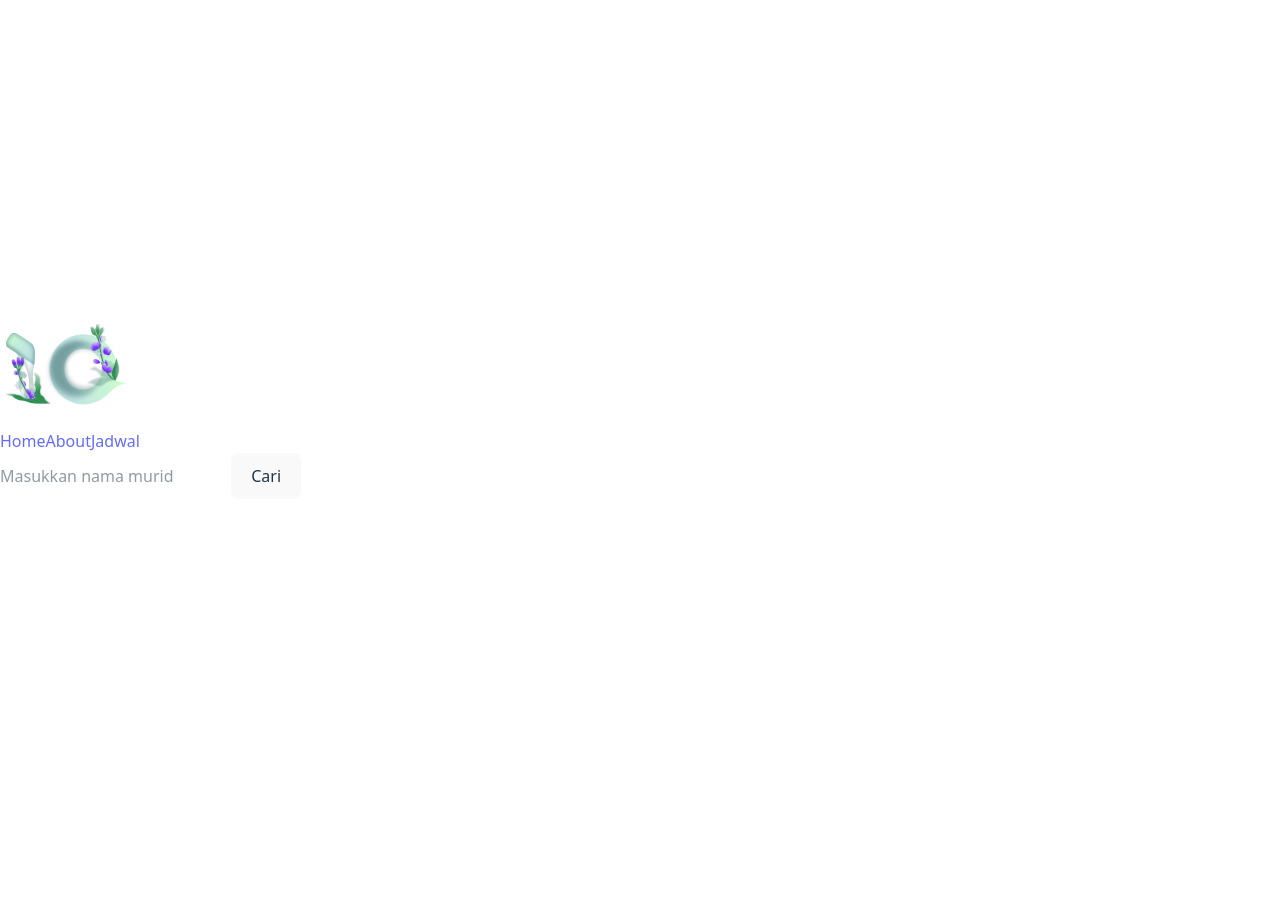
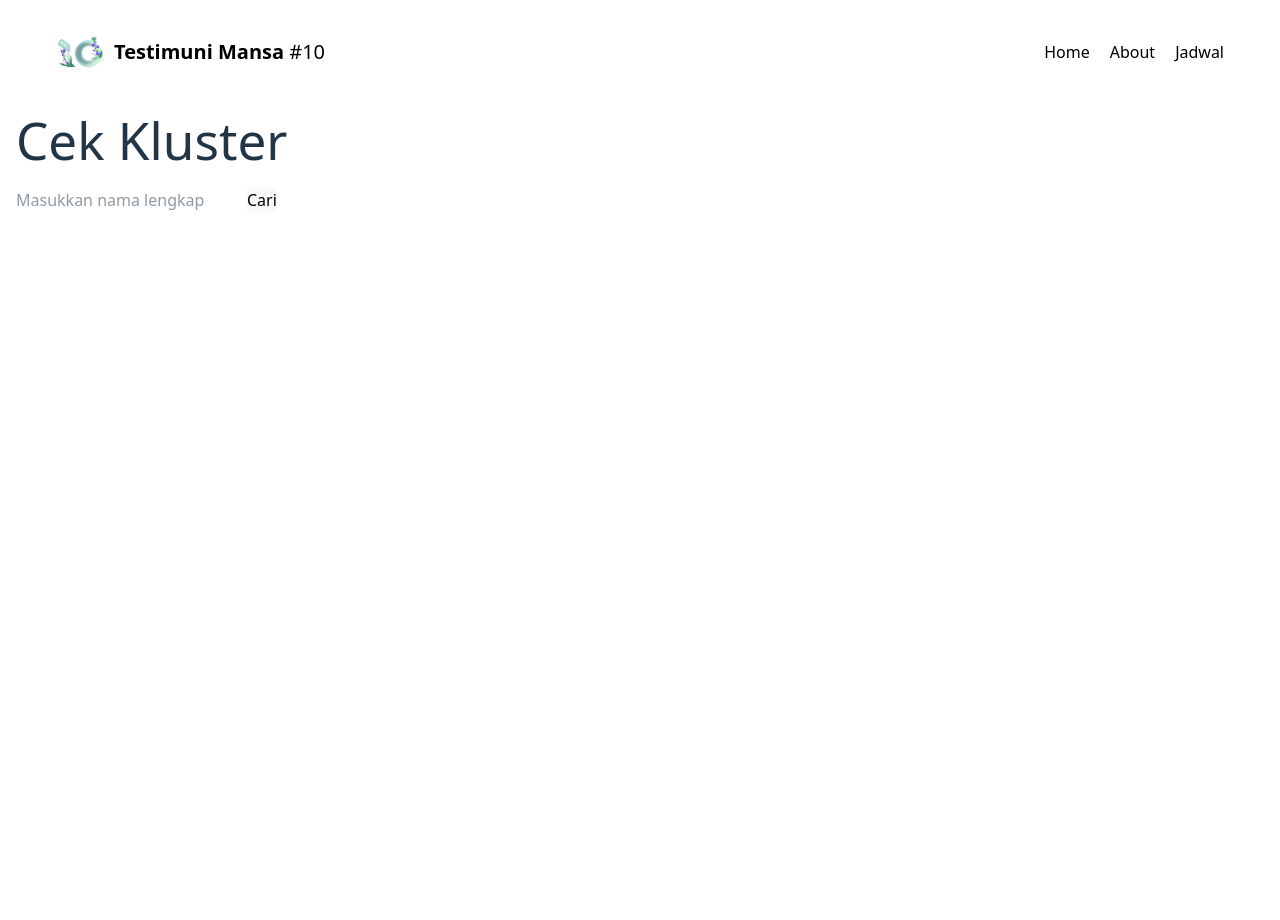
Before and after one commit to Artezi0/testimuanni, a React (Vite) app: page / in a window 1280 px wide. Shown: the top 920 px of the page. Before the commit the page ends 800 px from the top, so only its background shows below. Built offline with nearby package versions, Linux system fonts and the light colour scheme; no server answers.

Commit message:
added styling

```diff
--- a/src/App.jsx
+++ b/src/App.jsx
@@ -3,6 +3,7 @@ import Navbar from "./components/Navbar"
 import Home from "./pages/Home"
 import Jadwal from "./pages/Jadwal"
 import About from "./pages/About"
+import Footer from "./components/Footer"
 function App() {
   return (
     <BrowserRouter>
@@ -12,6 +13,7 @@ function App() {
         <Route path="/jadwal" element={<Jadwal />} />
         <Route path="/about" element={<About />} />
       </Routes>
+      <Footer />
     </BrowserRouter>
   )
 }
--- /dev/null
+++ b/src/components/Footer.jsx
@@ -0,0 +1,17 @@
+const Footer = () => {
+  return (
+    <footer className="footer w-full h-100 bg-white">
+      <div className="m-4 text-black">
+        <h1 className="footer_title">Testimuni Mansa #10</h1>
+        <ul className="footer_list">
+          <li className="footer_list-item">MAN 1 Yogyakarta, Jl. C. Simanjuntak No.60, Terban, Kec. Gondokusuman, Kota Yogyakarta, Daerah Istimewa Yogyakarta 55223</li>
+          <li className="footer_list-item">21-22 Januari 2026</li>
+          <li className="footer_list-item">Contact Person : 0812345789</li>
+        </ul>
+        <p>2026 TestiMuni. All rights reserved.</p>
+      </div>
+    </footer>
+  )
+}
+
+export default Footer
--- a/src/components/Navbar.jsx
+++ b/src/components/Navbar.jsx
@@ -1,15 +1,37 @@
 import { Link } from "react-router"
+import { useState } from "react"
 
 function Navbar() {
+  const [open, setOpen] = useState(false);
+
   return (
-    <nav className='navbar'>
-      <div className='navbar_logo'>
-        <img src="/src/assets/img/favicon.svg" alt="icon"/>
+    <nav className='navbar fixed w-full p-4'>
+      <div className={`h-18 flex justify-between bg-white ${open ? 'rounded-t-2xl' : 'rounded-2xl'} items-center`}>
+        <div className='flex items-center gap-2 ml-10'>
+          <img src="/src/assets/img/favicon.svg" alt="icon" height={50} width={50}/>
+          <p className="text-xl text-black"><span className="font-bold">Testimuni Mansa</span> #10</p>
+        </div>
+        {/* Desktop Navigation */}
+        <div className='hidden md:flex items-center gap-5 mr-10'>
+          <Link className="text-black" to="/">Home</Link>
+          <Link className="text-black" to="/about">About</Link>
+          <Link className="text-black" to="/jadwal">Jadwal</Link>
+        </div>
+        <button onClick={() => setOpen(!open)} className="md:hidden mr-10">!</button>
       </div>
-      <div className='navbar_menu'>
-        <Link className="navbar_menu-link" to="/">Home</Link>
-        <Link className="navbar_menu-link" to="/about">About</Link>
-        <Link className="navbar_menu-link" to="/jadwal">Jadwal</Link>
+      {/* Mobile Navigation */}
+      <div className={`md:hidden bg-white overflow-hidden transition-all duration-300 ease-in-out ${open ? "max-h-60 opacity-100" : "max-h-0 opacity-0"} rounded-b-2xl`}>
+        <div className="flex flex-col items-center gap-5 py-4">
+          <Link className="text-black" onClick={() => setOpen(false)} to="/">
+            Home
+          </Link>
+          <Link className="text-black" onClick={() => setOpen(false)} to="/about">
+            About
+          </Link>
+          <Link className="text-black" onClick={() => setOpen(false)} to="/jadwal">
+            Jadwal
+          </Link>
+        </div>
       </div>
     </nav>
   )
--- a/src/pages/About.jsx
+++ b/src/pages/About.jsx
@@ -5,7 +5,11 @@ const About = () => {
      document.title = "Tentang | Testimuni Mansa #10";
    }, []);
 
-  return <div>About Us</div>;
+  return (
+    <section className="w-full h-screen mt-24 p-3">
+      <h1>About Us</h1>
+    </section>
+  )
 }
 
 export default About;
--- a/src/pages/Home.jsx
+++ b/src/pages/Home.jsx
@@ -34,12 +34,13 @@ const Home = () => {
   };
 
   return (
-    <div>
+    <section className="w-full h-screen mt-24 p-4">
+      <h1 className="mb-5">Cek Kluster</h1>
       <form onSubmit={handleSearch}>
         <input
           value={name}
           onChange={(e) => setName(e.target.value)}
-          placeholder="Masukkan nama murid"
+          placeholder="Masukkan nama lengkap"
         />
         <button>Cari</button>
       </form>
@@ -53,7 +54,7 @@ const Home = () => {
           <p>Gugus: {result.kelas}</p>
         </div>
       )}
-    </div>
+    </section>
   );
 }
 
--- a/src/pages/Jadwal.jsx
+++ b/src/pages/Jadwal.jsx
@@ -5,7 +5,11 @@ const Jadwal = () => {
     document.title = "Jadwal | Testimuni Mansa #10";
   }, []);
 
-  return <div>Jadwal Page</div>;
+  return (
+    <section className="w-full h-screen mt-24 p-4">
+      <h1>Jadwal</h1>
+    </section>
+  );
 }
 
 export default Jadwal;
--- a/src/style/index.css
+++ b/src/style/index.css
@@ -14,7 +14,7 @@
   -webkit-font-smoothing: antialiased;
   -moz-osx-font-smoothing: grayscale;
 }
-
+/*
 a {
   font-weight: 500;
   color: #646cff;
@@ -22,14 +22,16 @@ a {
 }
 a:hover {
   color: #535bf2;
-}
+} */
 
 body {
   margin: 0;
   display: flex;
   place-items: center;
-  min-width: 320px;
-  min-height: 100vh;
+}
+
+#root {
+  width: 100%;
 }
 
 h1 {
@@ -38,22 +40,8 @@ h1 {
 }
 
 button {
-  border-radius: 8px;
-  border: 1px solid transparent;
-  padding: 0.6em 1.2em;
-  font-size: 1em;
-  font-weight: 500;
-  font-family: inherit;
-  background-color: #1a1a1a;
-  cursor: pointer;
-  transition: border-color 0.25s;
-}
-button:hover {
-  border-color: #646cff;
-}
-button:focus,
-button:focus-visible {
-  outline: 4px auto -webkit-focus-ring-color;
+  background: none;
+  color: black;
 }
 
 @media (prefers-color-scheme: light) {
```
